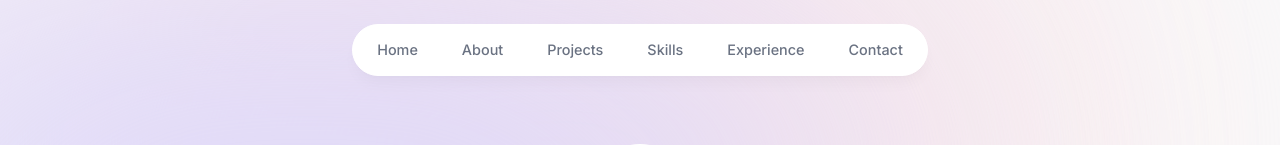
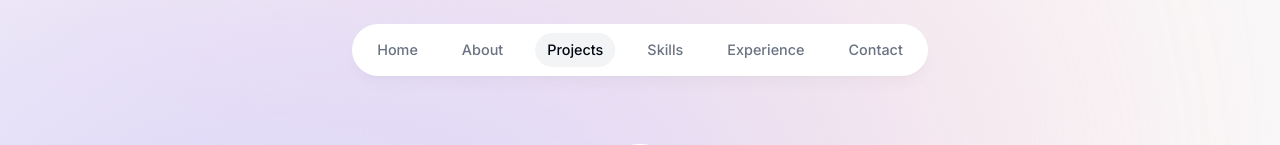
Before and after one commit to ankit50/portfolio, a Next.js app: page / in a window 1280 px wide. Shown: the top 145 px of the page. Built offline with nearby package versions, Linux system fonts and the light colour scheme.

Commit message:
header complete

```diff
--- a/app/layout.tsx
+++ b/app/layout.tsx
@@ -1,5 +1,6 @@
 import type { Metadata } from "next";
-import { Geist, Geist_Mono ,Inter} from "next/font/google";
+import { Geist, Geist_Mono, Inter } from "next/font/google";
+import ActiveSectionContextProvider from "@/context/active-context-section";
 import "./globals.css";
 import Header from "@/components/header";
 const inter = Inter({ subsets: ["latin"] });
@@ -25,14 +26,16 @@
   children: React.ReactNode;
 }>) {
   return (
-    <html lang="en">
+    <html lang="en" className="!scroll-smooth">
       <body
-         className={`${inter.className} bg-gray-50 text-gray-950 relative pt-28 sm:pt-36 dark:bg-gray-900 dark:text-gray-50 dark:text-opacity-90`}
+        className={`${inter.className} bg-gray-50 text-gray-950 relative pt-28 sm:pt-36 dark:bg-gray-900 dark:text-gray-50 dark:text-opacity-90`}
       >
         <div className="bg-[#fbe2e3] absolute top-[-6rem] -z-10 right-[11rem] h-[31.25rem] w-[31.25rem] rounded-full blur-[10rem] sm:w-[68.75rem] dark:bg-[#946263]"></div>
         <div className="bg-[#dbd7fb] absolute top-[-1rem] -z-10 left-[-35rem] h-[31.25rem] w-[50rem] rounded-full blur-[10rem] sm:w-[68.75rem] md:left-[-33rem] lg:left-[-28rem] xl:left-[-15rem] 2xl:left-[-5rem] dark:bg-[#676394]"></div>
-        <Header />
-        {children}
+        <ActiveSectionContextProvider>
+          <Header />
+          {children}
+        </ActiveSectionContextProvider>
       </body>
     </html>
   );
--- a/components/about.tsx
+++ b/components/about.tsx
@@ -2,14 +2,18 @@
 import React from "react";
 import SectionHeading from "./section-heading";
 import { motion } from "framer-motion";
+import { useSectionInView } from "@/lib/hooks";
 
 const About = () => {
+  const { ref } = useSectionInView("About");
   return (
     <motion.section
+      ref={ref}
       className="mb-28 max-w-[45rem] text-center leading-8 sm:mb-40 scroll-mt-28"
       initial={{ opacity: 0, y: 100 }}
       animate={{ opacity: 1, y: 0 }}
       transition={{ delay: 0.175 }}
+      id="about"
     >
       <SectionHeading>About me</SectionHeading>
       <p className="mb-3">
--- a/components/header.tsx
+++ b/components/header.tsx
@@ -1,10 +1,16 @@
 "use client";
+
 import React from "react";
 import { motion } from "framer-motion";
 import { links } from "@/lib/data";
 import Link from "next/link";
+import clsx from "clsx";
+import { useActiveSectionContext } from "@/context/active-context-section";
 
-const Header = () => {
+export default function Header() {
+  const { activeSection, setActiveSection, setTimeOfLastClick } =
+    useActiveSectionContext();
+
   return (
     <header className="z-[999] relative">
       <motion.div
@@ -23,10 +29,32 @@
               animate={{ y: 0, opacity: 1 }}
             >
               <Link
+                className={clsx(
+                  "flex w-full items-center justify-center px-3 py-3 hover:text-gray-950 transition dark:text-gray-500 dark:hover:text-gray-300",
+                  {
+                    "text-gray-950 dark:text-gray-200":
+                      activeSection === link.name,
+                  }
+                )}
                 href={link.hash}
-                className="flex w-full items-center justify-center px-3 py-3 hover:text-gray-950 transition dark:text-gray-500 dark:hover:text-gray-300"
+                onClick={() => {
+                  setActiveSection(link.name);
+                  setTimeOfLastClick(Date.now());
+                }}
               >
                 {link.name}
+
+                {link.name === activeSection && (
+                  <motion.span
+                    className="bg-gray-100 rounded-full absolute inset-0 -z-10 dark:bg-gray-800"
+                    layoutId="activeSection"
+                    transition={{
+                      type: "spring",
+                      stiffness: 380,
+                      damping: 30,
+                    }}
+                  ></motion.span>
+                )}
               </Link>
             </motion.li>
           ))}
@@ -34,6 +62,4 @@
       </nav>
     </header>
   );
-};
-
-export default Header;
+}
--- a/components/intro.tsx
+++ b/components/intro.tsx
@@ -6,9 +6,18 @@
 import { BsArrowRight, BsLinkedin } from "react-icons/bs";
 import { HiDownload } from "react-icons/hi";
 import { FaGithubSquare } from "react-icons/fa";
+import { useSectionInView } from "@/lib/hooks";
+import { useActiveSectionContext } from "@/context/active-context-section";
 const Intro = () => {
+  const { ref } = useSectionInView("Home", 0.5);
+  const { setActiveSection, setTimeOfLastClick } = useActiveSectionContext();
+
   return (
-    <section className="mb-28 max-w-[50rem] text-center sm:mb-0 scroll-mt-[100rem]">
+    <section
+      ref={ref}
+      id="home"
+      className="mb-28 max-w-[50rem] text-center sm:mb-0 scroll-mt-[100rem]"
+    >
       <div className="flex items-center justify-center">
         <div className="relative">
           <motion.div
--- a/components/projects.tsx
+++ b/components/projects.tsx
@@ -4,12 +4,14 @@
 import SectionHeading from "./section-heading";
 import { projectsData } from "@/lib/data";
 import Project from "./project";
+import { useSectionInView } from "@/lib/hooks";
 
 type ProjectProps = (typeof projectsData)[number];
 
 const Projects = () => {
+  const { ref } = useSectionInView("Projects", 0.5);
   return (
-    <section className="scroll-mt-28 mb-28">
+    <section ref={ref} id="projects" className="scroll-mt-28 mb-28">
       <SectionHeading>My projects</SectionHeading>
       <div>
         {projectsData.map((project, index) => (
--- /dev/null
+++ b/context/active-context-section.tsx
@@ -0,0 +1,50 @@
+"use client";
+
+import type { SectionName } from "@/lib/types";
+import React, { useState, createContext, useContext } from "react";
+
+type ActiveSectionContextProviderProps = {
+  children: React.ReactNode;
+};
+
+type ActiveSectionContextType = {
+  activeSection: SectionName;
+  setActiveSection: React.Dispatch<React.SetStateAction<SectionName>>;
+  timeOfLastClick: number;
+  setTimeOfLastClick: React.Dispatch<React.SetStateAction<number>>;
+};
+
+export const ActiveSectionContext =
+  createContext<ActiveSectionContextType | null>(null);
+
+export default function ActiveSectionContextProvider({
+  children,
+}: ActiveSectionContextProviderProps) {
+  const [activeSection, setActiveSection] = useState<SectionName>("Home");
+  const [timeOfLastClick, setTimeOfLastClick] = useState(0); // we need to keep track of this to disable the observer temporarily when user clicks on a link
+
+  return (
+    <ActiveSectionContext.Provider
+      value={{
+        activeSection,
+        setActiveSection,
+        timeOfLastClick,
+        setTimeOfLastClick,
+      }}
+    >
+      {children}
+    </ActiveSectionContext.Provider>
+  );
+}
+
+export function useActiveSectionContext() {
+  const context = useContext(ActiveSectionContext);
+
+  if (context === null) {
+    throw new Error(
+      "useActiveSectionContext must be used within an ActiveSectionContextProvider"
+    );
+  }
+
+  return context;
+}
--- /dev/null
+++ b/lib/hooks.ts
@@ -0,0 +1,21 @@
+import { useActiveSectionContext } from "@/context/active-context-section";
+import { useEffect } from "react";
+import { useInView } from "react-intersection-observer";
+import type { SectionName } from "./types";
+
+export function useSectionInView(sectionName: SectionName, threshold = 0.75) {
+  const { ref, inView } = useInView({
+    threshold,
+  });
+  const { setActiveSection, timeOfLastClick } = useActiveSectionContext();
+
+  useEffect(() => {
+    if (inView && Date.now() - timeOfLastClick > 1000) {
+      setActiveSection(sectionName);
+    }
+  }, [inView, setActiveSection, timeOfLastClick, sectionName]);
+
+  return {
+    ref,
+  };
+}
--- /dev/null
+++ b/lib/types.ts
@@ -0,0 +1,3 @@
+import { links } from "./data";
+
+export type SectionName = (typeof links)[number]["name"];
--- a/package.json
+++ b/package.json
@@ -9,11 +9,13 @@
     "lint": "next lint"
   },
   "dependencies": {
+    "clsx": "^2.1.1",
     "framer-motion": "^12.23.6",
     "next": "15.4.1",
     "react": "19.1.0",
     "react-dom": "19.1.0",
-    "react-icons": "^5.5.0"
+    "react-icons": "^5.5.0",
+    "react-intersection-observer": "^9.16.0"
   },
   "devDependencies": {
     "@eslint/eslintrc": "^3",
```
Also changed, not shown: 1 other file (tests, documents, lock files or other folders).
